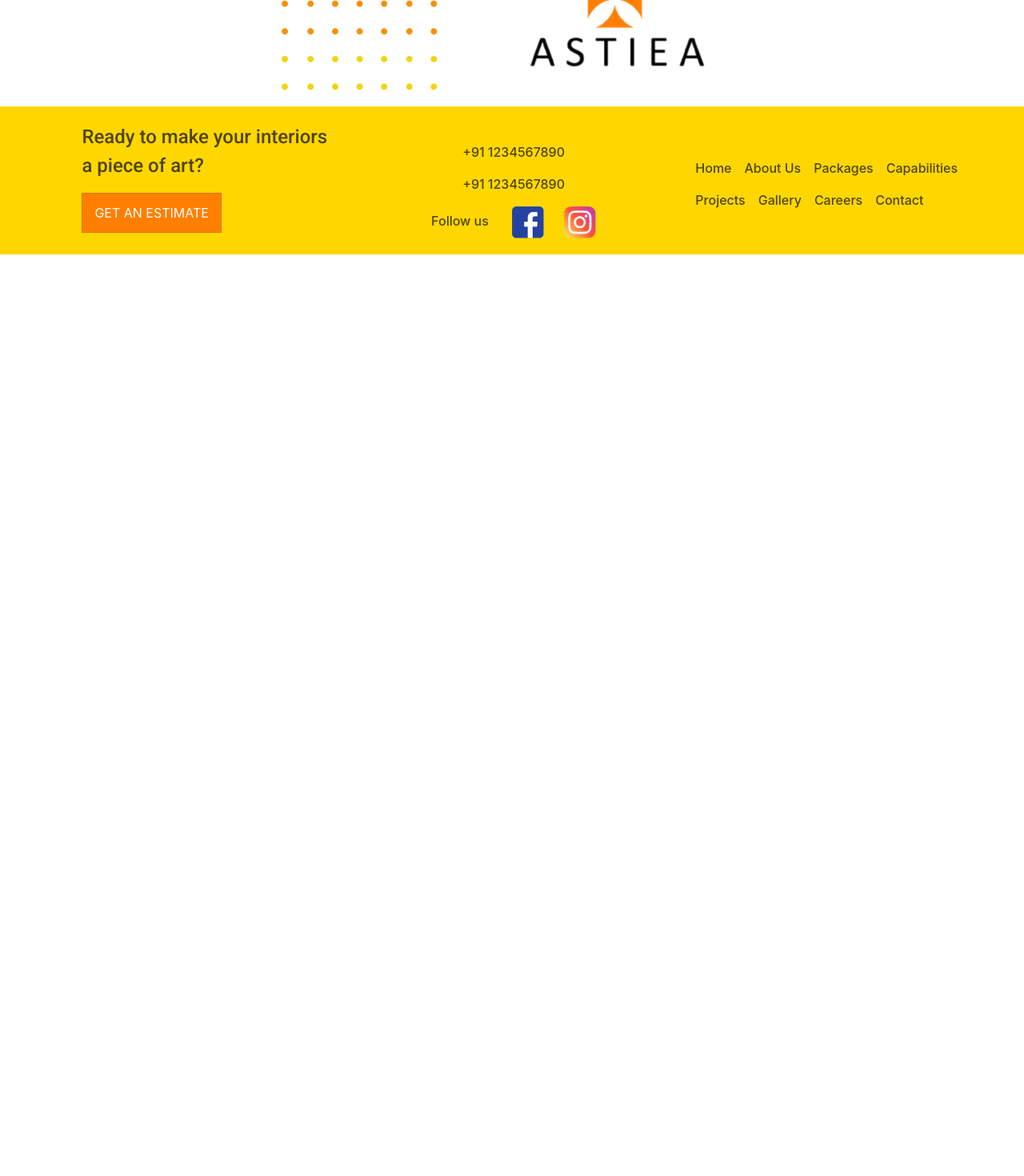
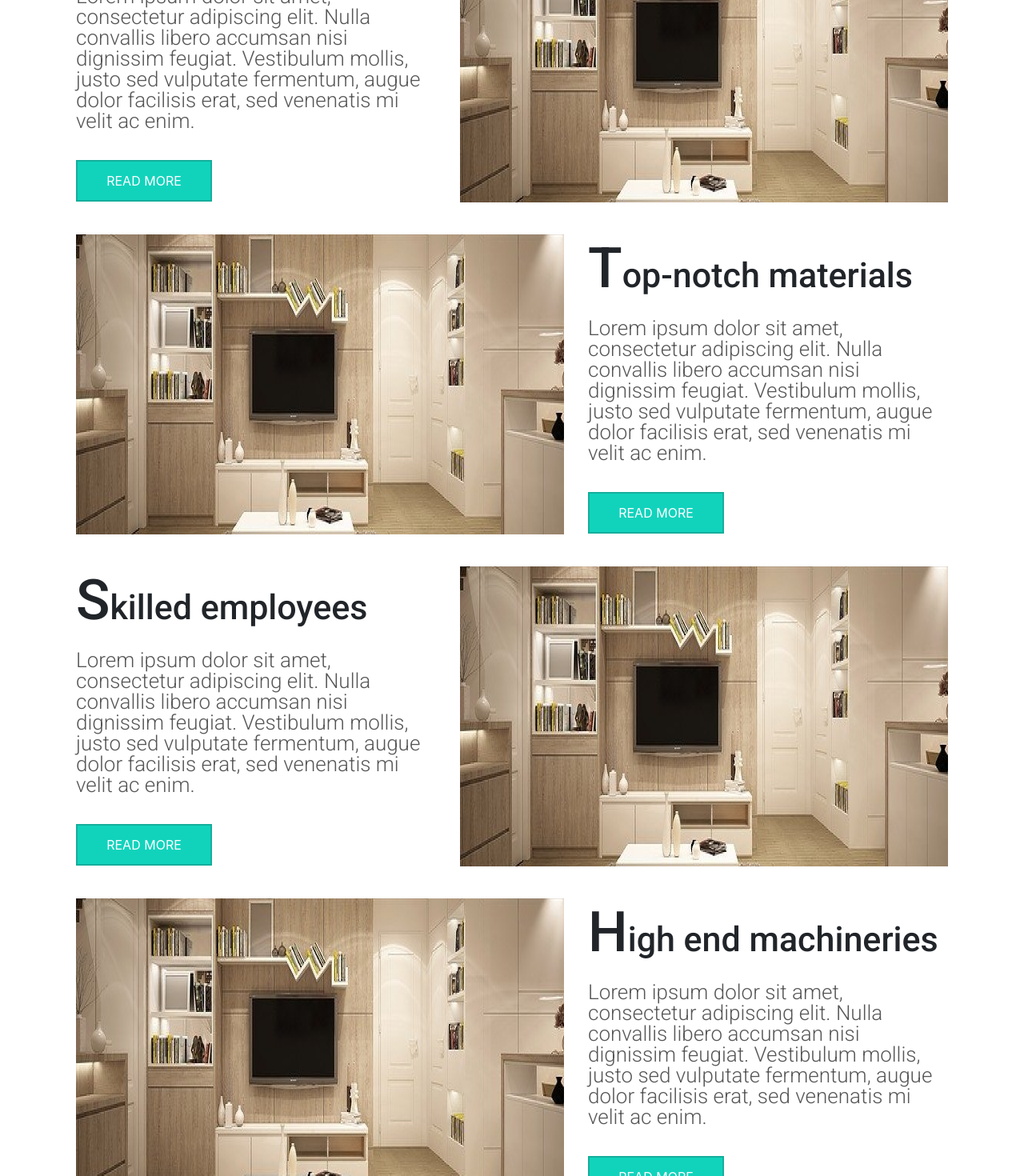
Before and after one commit to JOHNJINU/maxstyle, a React (Create React App) app: page /about in a window 1280 px wide. Shown: the part 1330-2800 px from the top of the page at 80% size. Before the commit the page ends 1648 px from the top, so only its background shows below. Built offline with nearby package versions, Linux system fonts and the light colour scheme.

Commit message:
completed till features in about now diagram remaining in about

```diff
--- a/src/components/About.js
+++ b/src/components/About.js
@@ -63,6 +63,60 @@ class About extends Component{
                 <h3 className="ourFeatuesAboutTagline">As you saw the process is hassle free, time bound, and a memorable one.</h3>
 
                 {/* about our features starts */}
+
+                <div className="ourFeatuesAbout">
+
+                    <div className="ourFeatuesAboutFirstBar d-flex">
+                        <div className="firstBarHalfFeaturesAbout">
+                            <h3><span className="firstCapitalFeatureAbout">U</span>nique design</h3>
+                            <p>Lorem ipsum dolor sit amet, consectetur adipiscing elit. Nulla convallis libero accumsan nisi dignissim feugiat.
+                            Vestibulum mollis, justo sed vulputate fermentum, augue dolor facilisis erat, sed venenatis mi velit ac enim.</p>
+                            <button type="button" className="btn btn-primary readMoreButton">READ MORE</button>
+                        </div>
+                        <div className="secondBarHalfFeaturesAbout">
+                            <img src={icCarousel1} />
+                        </div>
+                    </div>
+
+                    <div className="ourFeatuesAboutSecondBar d-flex">
+                        <div className="secondBarHalfFeaturesAbout">
+                            <img src={icCarousel1} />
+                        </div>
+                        <div className="firstBarHalfFeaturesAbout">
+                            <h3><span className="firstCapitalFeatureAbout">T</span>op-notch materials</h3>
+                            <p>Lorem ipsum dolor sit amet, consectetur adipiscing elit. Nulla convallis libero accumsan nisi dignissim feugiat.
+                            Vestibulum mollis, justo sed vulputate fermentum, augue dolor facilisis erat, sed venenatis mi velit ac enim.</p>
+                            <button type="button" className="btn btn-primary readMoreButton">READ MORE</button>
+                        </div>
+                    </div>
+
+                    <div className="ourFeatuesAboutFirstBar d-flex" id="ourFeatuesAboutThirdBar">
+                        <div className="firstBarHalfFeaturesAbout">
+                            <h3><span className="firstCapitalFeatureAbout">S</span>killed employees</h3>
+                            <p>Lorem ipsum dolor sit amet, consectetur adipiscing elit. Nulla convallis libero accumsan nisi dignissim feugiat.
+                            Vestibulum mollis, justo sed vulputate fermentum, augue dolor facilisis erat, sed venenatis mi velit ac enim.</p>
+                            <button type="button" className="btn btn-primary readMoreButton">READ MORE</button>
+                        </div>
+                        <div className="secondBarHalfFeaturesAbout">
+                            <img src={icCarousel1} />
+                        </div>
+                    </div>
+
+                    <div className="ourFeatuesAboutSecondBar d-flex" id="ourFeatuesAboutFourthBar">
+                        <div className="secondBarHalfFeaturesAbout">
+                            <img src={icCarousel1} />
+                        </div>
+                        <div className="firstBarHalfFeaturesAbout">
+                            <h3><span className="firstCapitalFeatureAbout">H</span>igh end machineries</h3>
+                            <p>Lorem ipsum dolor sit amet, consectetur adipiscing elit. Nulla convallis libero accumsan nisi dignissim feugiat.
+                            Vestibulum mollis, justo sed vulputate fermentum, augue dolor facilisis erat, sed venenatis mi velit ac enim.</p>
+                            <button type="button" className="btn btn-primary readMoreButton">READ MORE</button>
+                        </div>
+                    </div>
+
+                </div>
+
+
                 {/* about our features end */}
 
 
--- a/src/css/About.css
+++ b/src/css/About.css
@@ -2,6 +2,7 @@
 @import url('https://fonts.googleapis.com/css2?family=Roboto:ital,wght@0,300;0,500;1,400&display=swap');
 @import url('https://fonts.googleapis.com/css2?family=Roboto+Condensed&display=swap');
 @import url('https://fonts.googleapis.com/css2?family=Roboto:ital,wght@1,500&display=swap');
+@import url('https://fonts.googleapis.com/css2?family=Roboto:wght@500&display=swap');
 
 .topQuadrantAbout{
     width: 100vw;
@@ -113,3 +114,87 @@
     font-weight: 500;
     margin: 50px auto;
 }
+
+.ourFeatuesAbout {
+    width: 100vw;
+    padding: 15px 95px;
+}
+
+
+.ourFeatuesAboutFirstBar .secondBarHalfFeaturesAbout img{
+    width: 50vw;
+    height: 375px;
+    padding-left: 30px;
+}
+
+.ourFeatuesAboutFirstBar .firstBarHalfFeaturesAbout{
+    width: 50vw;
+}
+
+.ourFeatuesAboutFirstBar .firstBarHalfFeaturesAbout h3{
+    font-size: 43px;
+    font-family: 'Roboto', sans-serif;
+    font-weight: 500;
+}
+
+.ourFeatuesAboutFirstBar .firstBarHalfFeaturesAbout p{
+    color: #000000a9;
+    font-size: 26px;
+    font-weight: 300;
+    font-family: 'Roboto', sans-serif;
+    margin-top: 20px;
+    line-height: 1;
+}
+
+.firstCapitalFeatureAbout {
+    font-size: 70px;
+}
+
+.readMoreButton{
+    background-color: #11D3BC;
+    border:2px solid #13AE9C;
+    border-radius: 0;
+    padding: 12px 15px;
+    width: 170px;
+    margin-top: 20px;
+}
+
+.ourFeatuesAboutSecondBar {
+    margin-top: 40px;
+}
+
+
+.ourFeatuesAboutSecondBar .secondBarHalfFeaturesAbout img{
+    width: 50vw;
+    height: 375px;
+    padding-right: 30px;
+}
+
+.ourFeatuesAboutSecondBar .firstBarHalfFeaturesAbout{
+    width: 50vw;
+}
+
+
+.ourFeatuesAboutSecondBar .firstBarHalfFeaturesAbout p{
+    color: #000000a9;
+    font-size: 26px;
+    font-weight: 300;
+    font-family: 'Roboto', sans-serif;
+    margin-top: 20px;
+    line-height: 1;
+}
+
+
+.ourFeatuesAboutSecondBar .firstBarHalfFeaturesAbout h3{
+    font-size: 43px;
+    font-family: 'Roboto', sans-serif;
+    font-weight: 500;
+}
+
+#ourFeatuesAboutThirdBar{
+    margin-top: 40px;
+}
+
+#ourFeatuesAboutFourthBar{
+    margin-bottom: 40px;
+}
```
Also changed, not shown: 1 other file (tests, documents, lock files or other folders).
